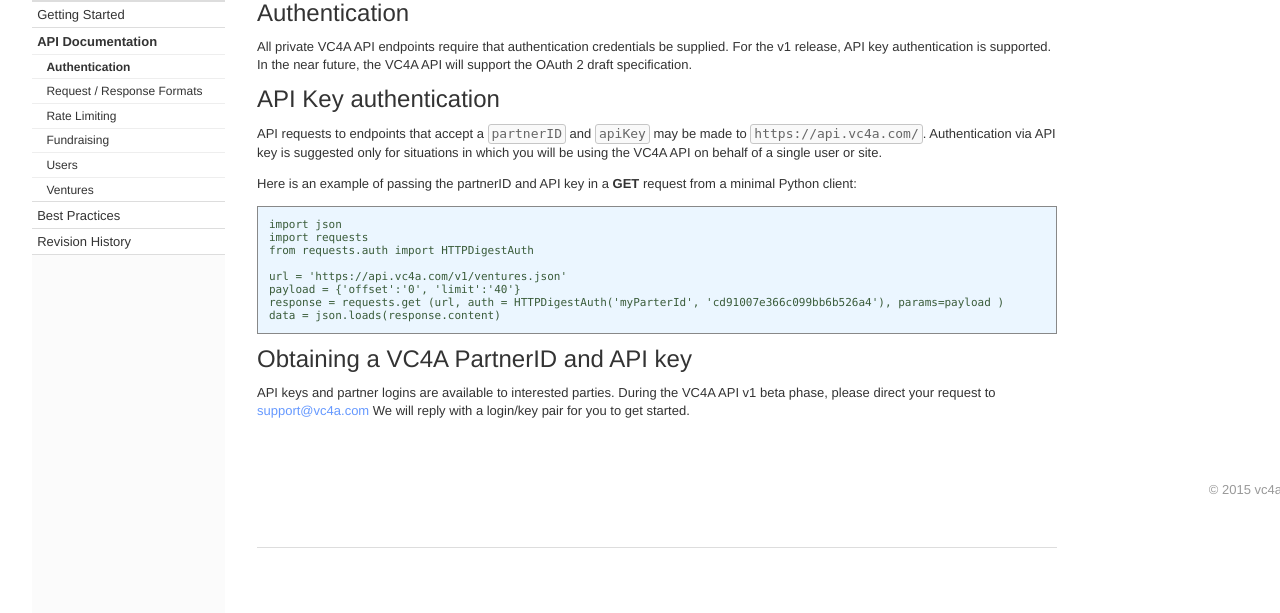
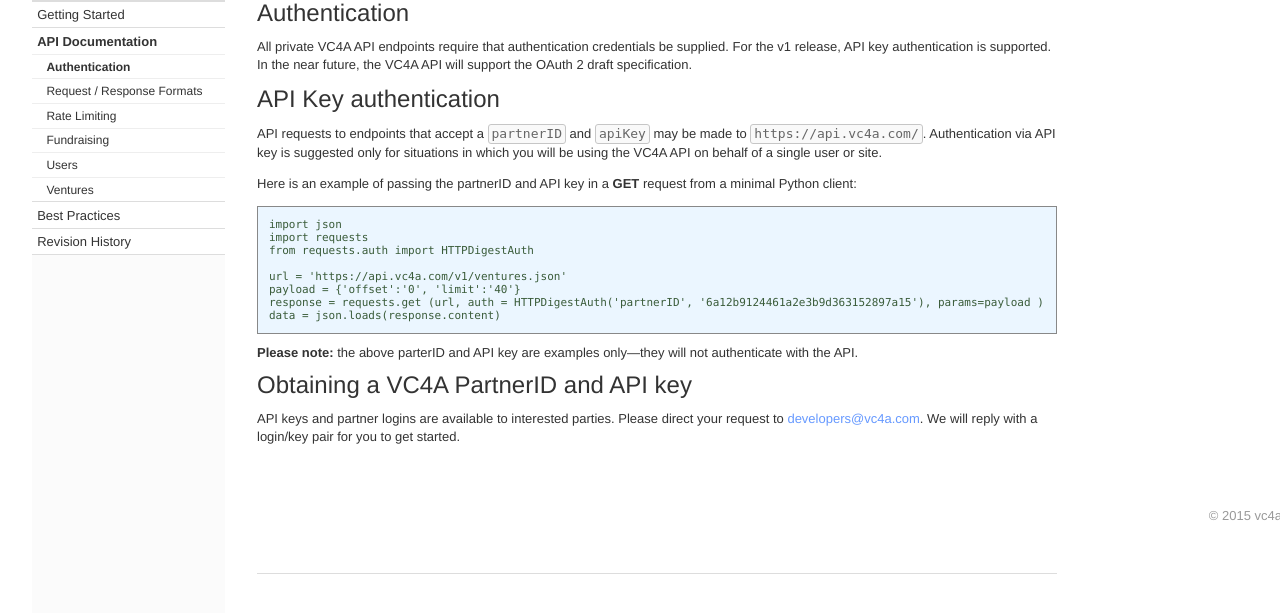
Before and after one commit to billz/vc4a-api-docs, a PHP site: page /authentication.php in a window 1280 px wide. Shown: the part 69-682 px from the top of the page. Run offline with PHP 8.4, Linux system fonts and the light colour scheme.

Commit message:
Updated key authentication + contact

```diff
--- a/authentication.php
+++ b/authentication.php
@@ -31,36 +31,14 @@ from requests.auth import HTTPDigestAuth
 
 url = 'https://api.vc4a.com/v1/ventures.json'
 payload = {'offset':'0', 'limit':'40'}
-response = requests.get (url, auth = HTTPDigestAuth('myParterId', 'cd91007e366c099bb6b526a4'), params=payload )
+response = requests.get (url, auth = HTTPDigestAuth('partnerID', '6a12b9124461a2e3b9d363152897a15'), params=payload )
 data = json.loads(response.content)
 </pre>
+<b>Please note:</b> the above parterID and API key are examples only&#151;they will not authenticate with the API.
 </p>
 
 <h2>Obtaining a VC4A PartnerID and API key</h2>
-<p>API keys and partner logins are available to interested parties. During the VC4A API v1 beta phase, please direct your request to
-<script type="text/javascript">
-//<![CDATA[
-<!--
-var x="function f(x){var i,o=\"\",l=x.length;for(i=0;i<l;i+=2) {if(i+1<l)o+=" +
-"x.charAt(i+1);try{o+=x.charAt(i);}catch(e){}}return o;}f(\"ufcnitnof x({)av" +
-" r,i=o\\\"\\\"o,=l.xelgnhtl,o=;lhwli(e.xhcraoCedtAl(1/)3=!46{)rt{y+xx=l;=+;" +
-"lc}tahce({)}}of(r=i-l;1>i0=i;--{)+ox=c.ahAr(t)i};erutnro s.buts(r,0lo;)f}\\" +
-"\"(0),9\\\"\\\\34\\\\06\\\\02\\\\\\\\36\\\\0r\\\\\\\\\\\\01\\\\04\\\\03\\\\" +
-"\\\\7@01\\\\\\\\s#7r17\\\\\\\\{5{-Vafab|earG\\\\\\\\20\\\\0m\\\\22\\\\0s\\\\"+
-"23\\\\0H\\\\_@]C10\\\\05\\\\00\\\\\\\\QzFWPWMEd>PyP:VHa+vwsx|e`1hch$d<Epqpq" +
-"m3p01\\\\\\\\16\\\\0F\\\\24\\\\06\\\\01\\\\\\\\25\\\\01\\\\02\\\\\\\\26\\\\" +
-"03\\\\03\\\\\\\\(W4N02\\\\\\\\24\\\\02\\\\00\\\\\\\\07\\\\0N\\\\14\\\\0P\\\\"+
-"BI07\\\\04\\\\00\\\\\\\\02\\\\02\\\\02\\\\\\\\14\\\\06\\\\02\\\\\\\\24\\\\0" +
-"L\\\\25\\\\06\\\\01\\\\\\\\3:?(>4\\\"\\\\f(;} ornture;}))++(y)^(iAtdeCoarch" +
-"x.e(odrChamCro.fngriSt+=;o27=1y%i;+=)y90==(iif){++;i<l;i=0(ior;fthnglex.l=\\"+
-"\\,\\\\\\\"=\\\",o iar{vy)x,f(n ioctun\\\"f)\")"                             ;
-while(x=eval(x));
-//-->
-//]]>
-</script>
-
-
-We will reply with a login/key pair for you to get started.</p>
+<p>API keys and partner logins are available to interested parties. Please direct your request to <a href='&#109;&#97;&#105;&#108;&#116;&#111;&#58;&#100;&#101;&#118;&#101;&#108;&#111;&#112;&#101;&#114;&#115;&#64;&#118;&#99;&#52;&#97;&#46;&#99;&#111;&#109;'>&#100;&#101;&#118;&#101;&#108;&#111;&#112;&#101;&#114;&#115;&#64;&#118;&#99;&#52;&#97;&#46;&#99;&#111;&#109;</a>. We will reply with a login/key pair for you to get started.</p>
 </div>
 
 </div>
```
